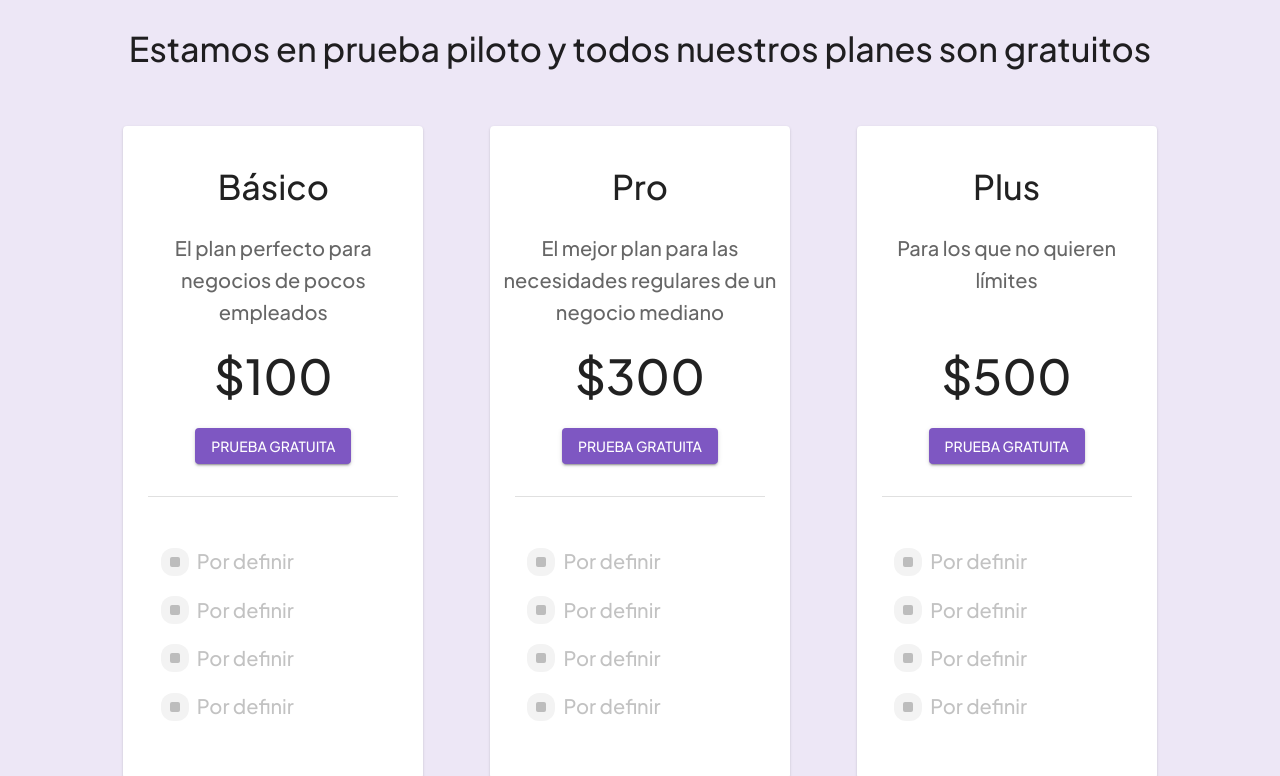
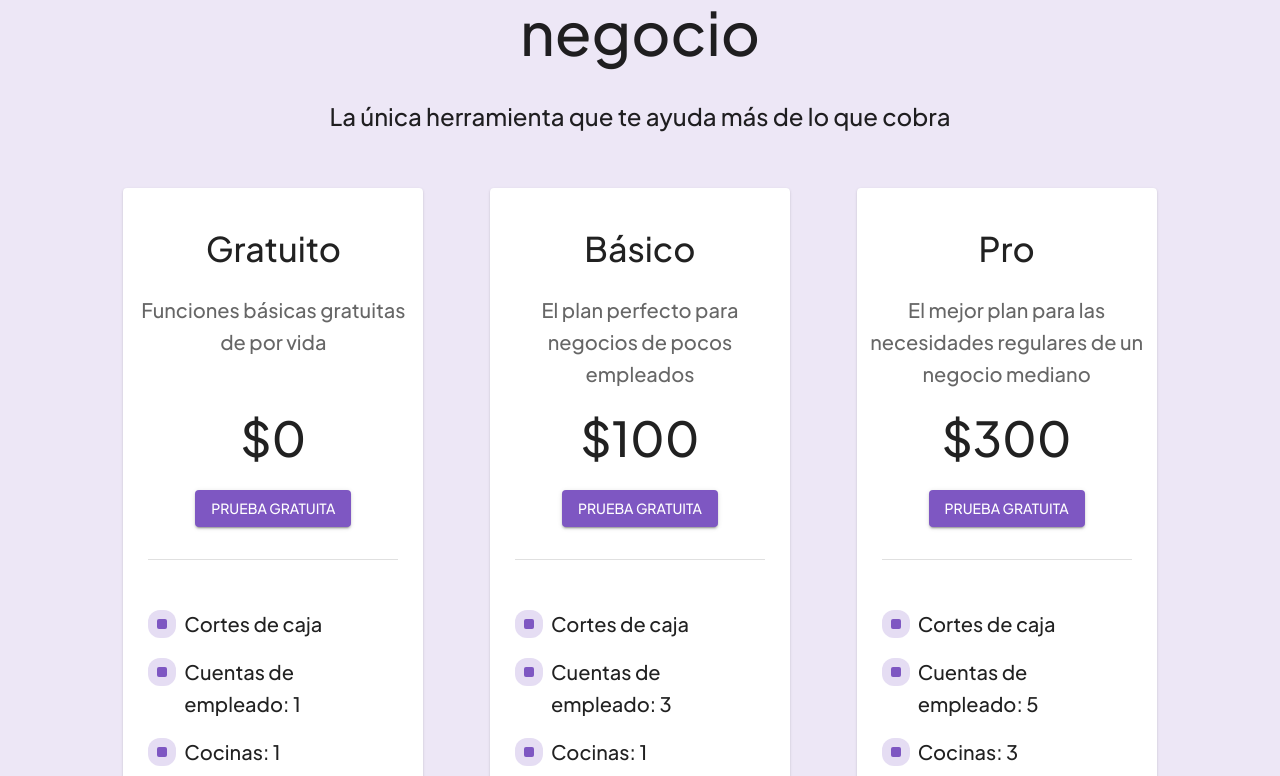
Before and after one commit to MarioGalaviz/cafeel-site, a Next.js app in the folder site/: page /precios in a window 1280 px wide. Shown: the part 224-1000 px from the top of the page. Built offline with nearby package versions, Linux system fonts and the light colour scheme.

Commit message:
agregar plan gratuito y lista de features

```diff
--- a/site/pages/precios.js
+++ b/site/pages/precios.js
@@ -12,44 +12,71 @@ export default function Precios() {
 
     const features = [
         {
+            id: 0,
+            descipcion: 'Cortes de caja',
+        },
+        {
             id: 1,
-            descipcion: 'Por definir',
+            descipcion: 'Cuentas de empleado: ',
         },
         {
             id: 2,
-            descipcion: 'Por definir',
+            descipcion: 'Cocinas: ',
         },
         {
             id: 3,
-            descipcion: 'Por definir',
+            descipcion: 'Control de inventarios',
         },
         {
             id: 4,
-            descipcion: 'Por definir',
+            descipcion: 'Sitio web y menú digital',
+        },
+        {
+            id: 5,
+            descipcion: 'Tarjetas de regalo y programas de lealtad',
+        },
+        {
+            id: 6,
+            descipcion: 'Notificaciones de negocio por WA',
         },
     ]
 
     const planes = [
         {
+            id: 0,
+            nombre: 'Gratuito',
+            descripcion: 'Funciones básicas gratuitas de por vida',
+            costo: 0,
+            features: 3,
+            empleados: 1,
+            cocinas: 1
+        },
+        {
             id: 1,
             nombre: 'Básico',
             descripcion: 'El plan perfecto para negocios de pocos empleados',
             costo: 100,
-            features: [ ]
+            features: 3,
+            empleados: 3,
+            cocinas: 1
         },
         {
             id: 2,
             nombre: 'Pro',
             descripcion: 'El mejor plan para las necesidades regulares de un negocio mediano',
             costo: 300,
-            features: [ ]
+            features: 5,
+            empleados: 5,
+            cocinas: 3
         },
         {
             id: 3,
             nombre: 'Plus',
             descripcion: 'Para los que no quieren límites',
             costo: 500,
-            features: [ ]
+            features: 7,
+            empleados: 'ilimitadas',
+            cocinas: 'ilimitadas'
         },
     ]
     return(
@@ -65,10 +92,10 @@ export default function Precios() {
                 <Box maxWidth='1200px' width='100%'>
                     <Grid container justifyContent='center'>
                         <Grid item xs={11}>
-                            <Typography variant={device > 0 ? 'h2' : 'h3'} align='center' sx={{ my: 2 }} fontWeight='bold'>Llegaste temprano</Typography>
+                            <Typography variant={device > 0 ? 'h2' : 'h3'} align='center' sx={{ my: 2 }}>El <Box fontWeight='bold' display='inline'>plan perfecto</Box> para cualquier negocio</Typography>
                         </Grid>
                         <Grid item xs={11}>
-                            <Typography variant={device > 0 ? 'h4' : 'h5'} align='center' sx={{ my: 2 }}>Estamos en prueba piloto y todos nuestros planes son gratuitos</Typography>
+                            <Typography variant={device > 0 ? 'h5' : 'h6'} align='center' sx={{ my: 2 }}>La única herramienta que te ayuda más de lo que cobra</Typography>
                         </Grid>
                         <Grid item xs={11}>
                             <Box display='flex' justifyContent='space-around' flexWrap='wrap'>
@@ -96,13 +123,13 @@ export default function Precios() {
                                             <Grid item xs={10} sx={{ my: 3 }}>
                                                 <Divider />
                                             </Grid>
-                                            <Grid item xs={9} sx={{ my: 1 }}>
+                                            <Grid item xs={10} sx={{ my: 1 }}>
                                                 {features.map(feature => (
                                                     <Box key={feature.id}>
-                                                        {plan.features.includes(feature.id) ?
+                                                        {plan.features > feature.id ?
                                                         <Box sx={{ my: 2 }} display='flex' key={feature.id}>
                                                             <Bullet color='primary.main'/>
-                                                            <Typography variant='h6' sx={{ mx: 1 }}>{feature.descipcion}</Typography>
+                                                            <Typography variant='h6' sx={{ mx: 1 }}>{feature.descipcion}{feature.id === 1 && plan.empleados}{feature.id === 2 && plan.cocinas}</Typography>
                                                         </Box>
                                                         :
                                                         <Box sx={{ my: 2, opacity: '0.4' }} display='flex' key={feature.id}>
```
